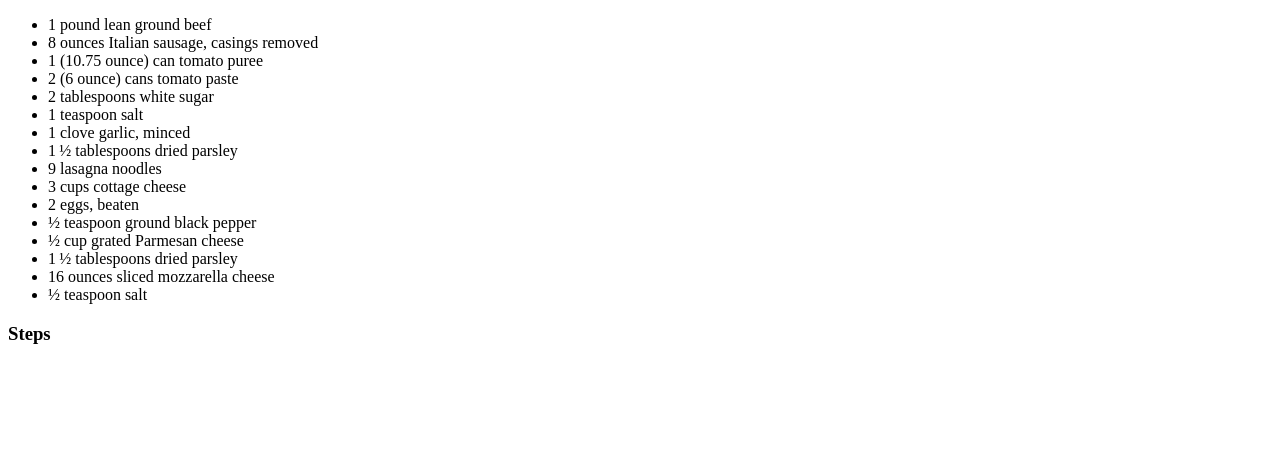
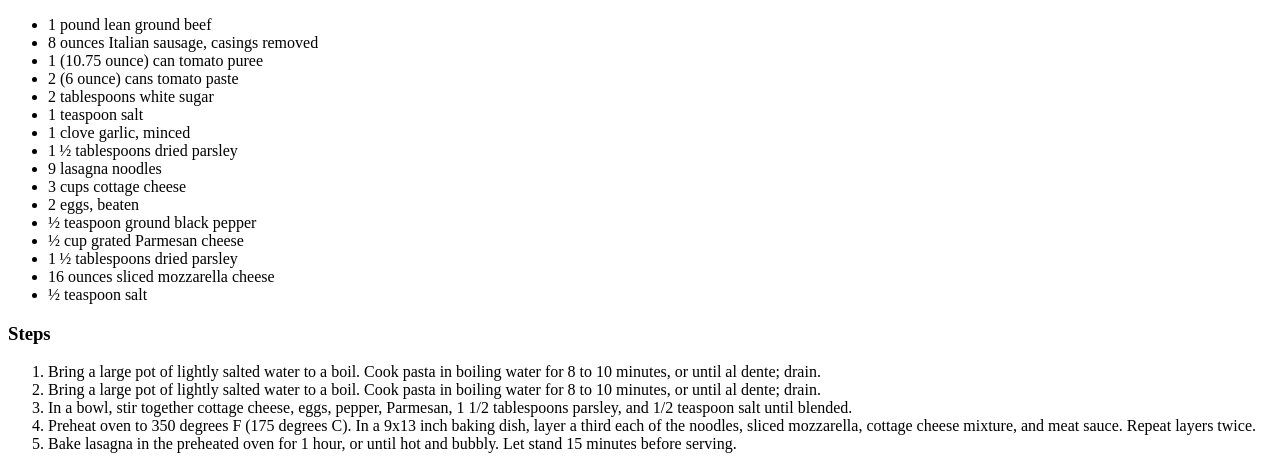
Before and after one commit to MatthewGSG2021/odin-recipes, a plain HTML site: page Recipes/Recipies.html in a window 1280 px wide. Shown: the part 1978-2447 px from the top of the page. Before the commit the page ends 2341 px from the top, so only its background shows below. Drawn offline with Linux system fonts and the light colour scheme.

Commit message:
Recipes/Recipies.html README.md index.html

```diff
--- a/Recipes/Recipies.html
+++ b/Recipes/Recipies.html
@@ -98,11 +98,12 @@
         <li>½ teaspoon salt </li>
     </ul>
    <h3>Steps</h3>
-
-
-
-
-
-
+       <ol>
+        <li>Bring a large pot of lightly salted water to a boil. Cook pasta in boiling water for 8 to 10 minutes, or until al dente; drain.</li>
+        <li>Bring a large pot of lightly salted water to a boil. Cook pasta in boiling water for 8 to 10 minutes, or until al dente; drain.</li>
+        <li>In a bowl, stir together cottage cheese, eggs, pepper, Parmesan, 1 1/2 tablespoons parsley, and 1/2 teaspoon salt until blended.</li>
+        <li>Preheat oven to 350 degrees F (175 degrees C). In a 9x13 inch baking dish, layer a third each of the noodles, sliced mozzarella, cottage cheese mixture, and meat sauce. Repeat layers twice.</li>
+        <li>Bake lasagna in the preheated oven for 1 hour, or until hot and bubbly. Let stand 15 minutes before serving.</li>
+       </ol>
 </body>
 </html>
```
Also changed, not shown: index.html (+3 -0 lines), 1 other file.
